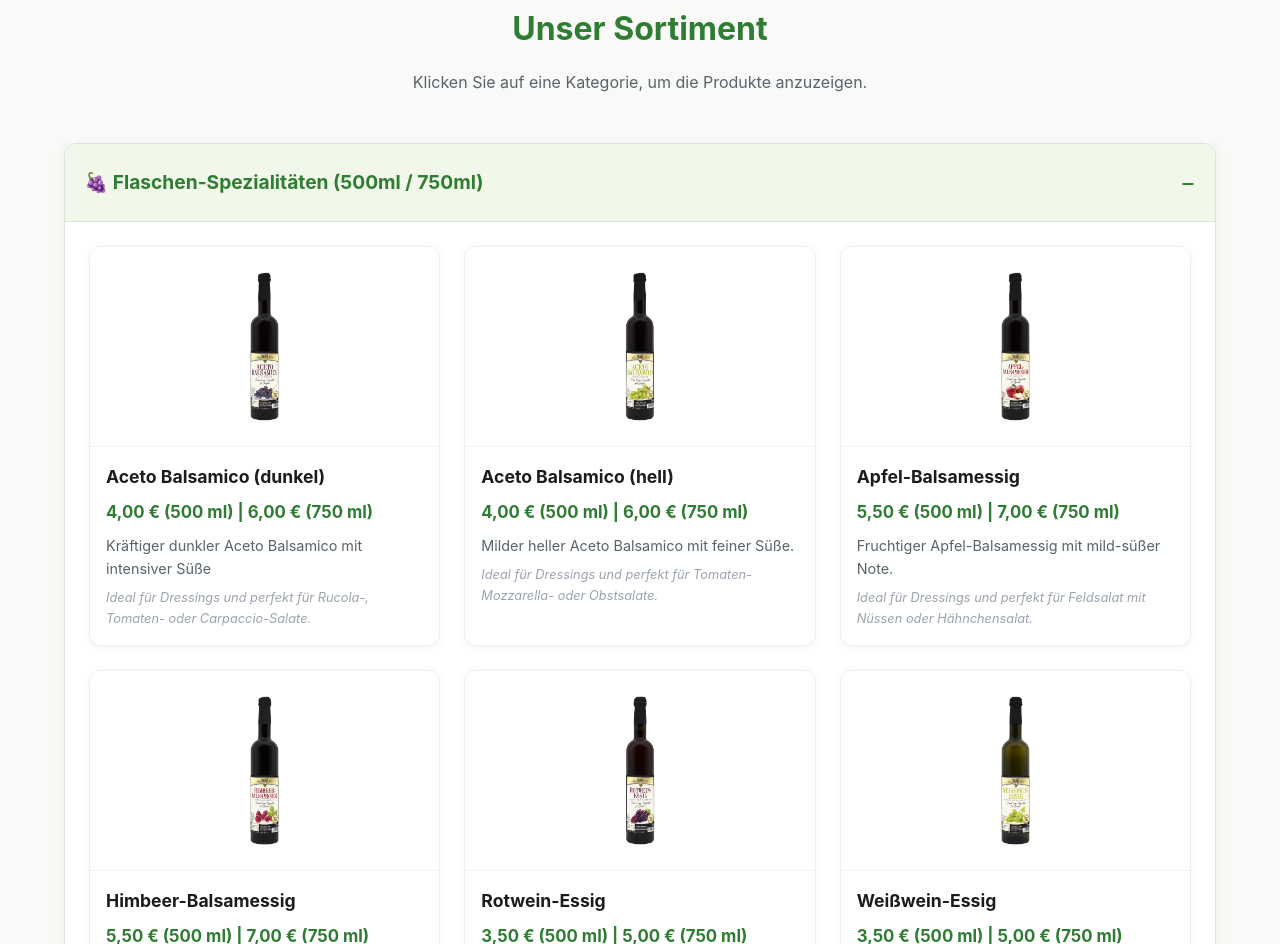
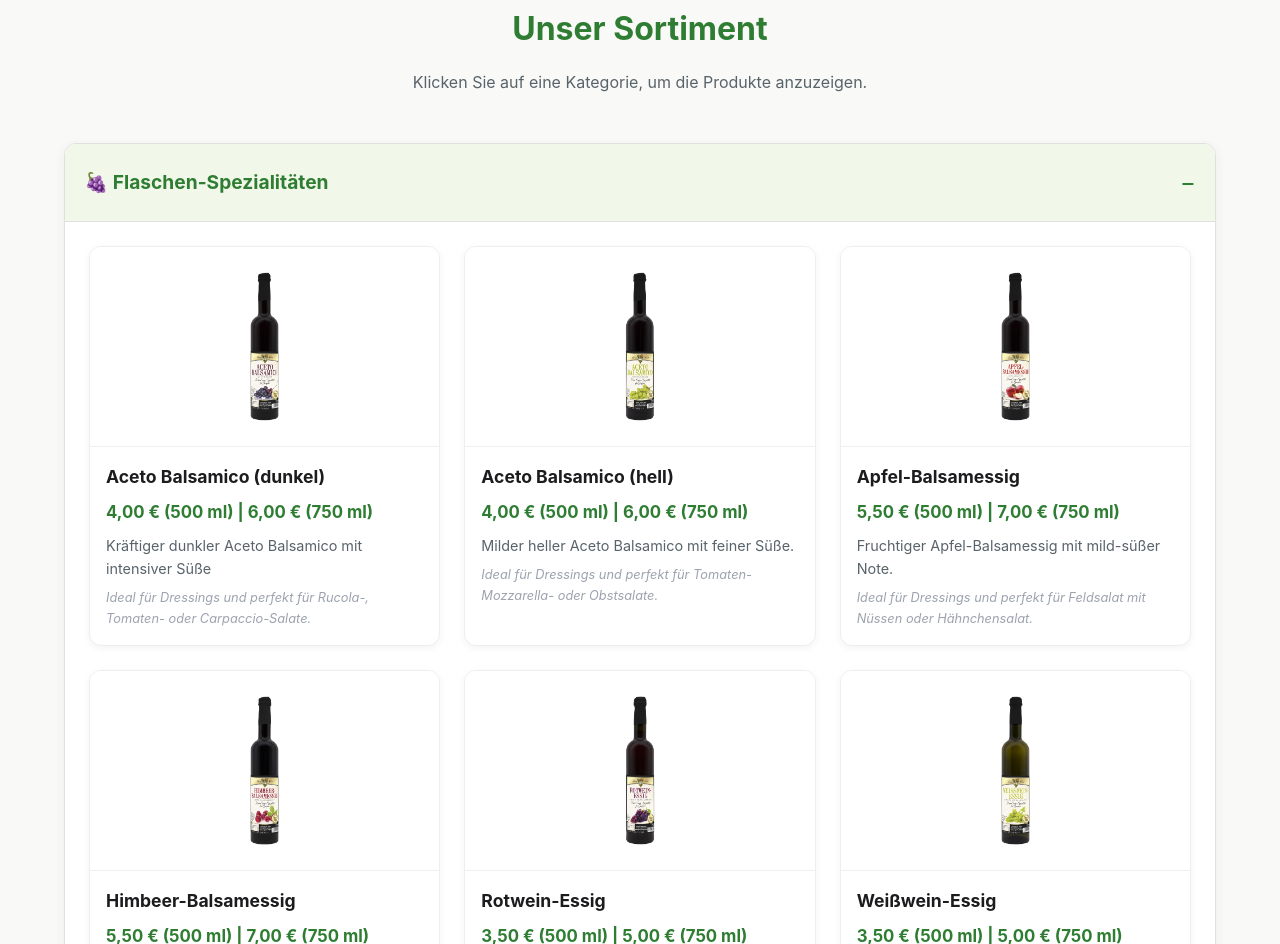
Before and after one commit to LindaS99/WebsiteS, a plain HTML site: page index.html in a window 1280 px wide. Shown: the part 768-1712 px from the top of the page. Drawn offline with Linux system fonts and the light colour scheme.

Commit message:
Update summary text for Flaschen-Spezialitäten

```diff
--- a/index.html
+++ b/index.html
@@ -282,7 +282,7 @@
           <p>Klicken Sie auf eine Kategorie, um die Produkte anzuzeigen.</p>
         </div>
 
-        <details class="category-group" open> <summary class="category-header">🍇 Flaschen-Spezialitäten (500ml / 750ml)</summary>
+        <details class="category-group" open> <summary class="category-header">🍇 Flaschen-Spezialitäten</summary>
           <div class="category-content">
 
             <div class="grid">
```
